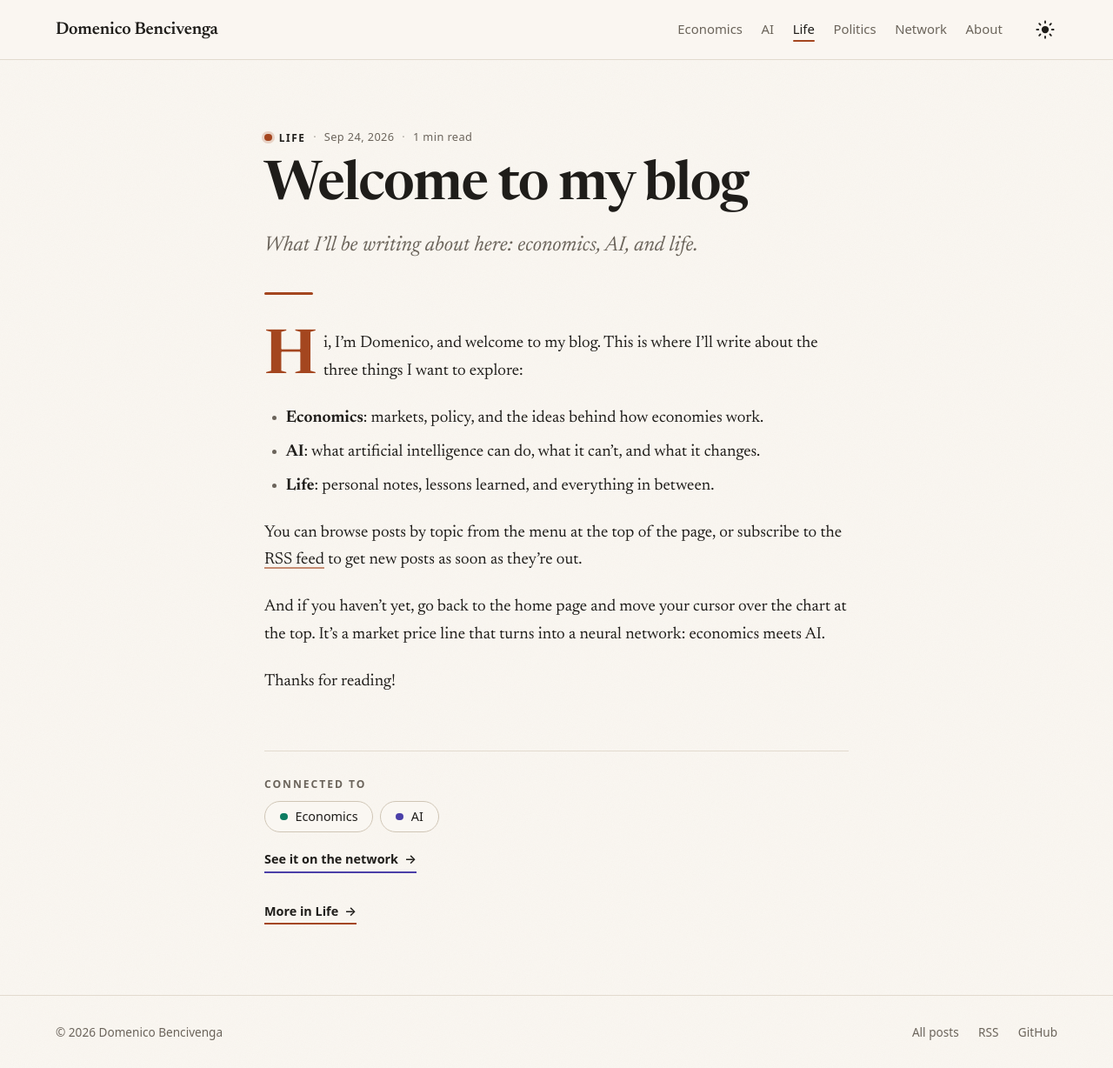
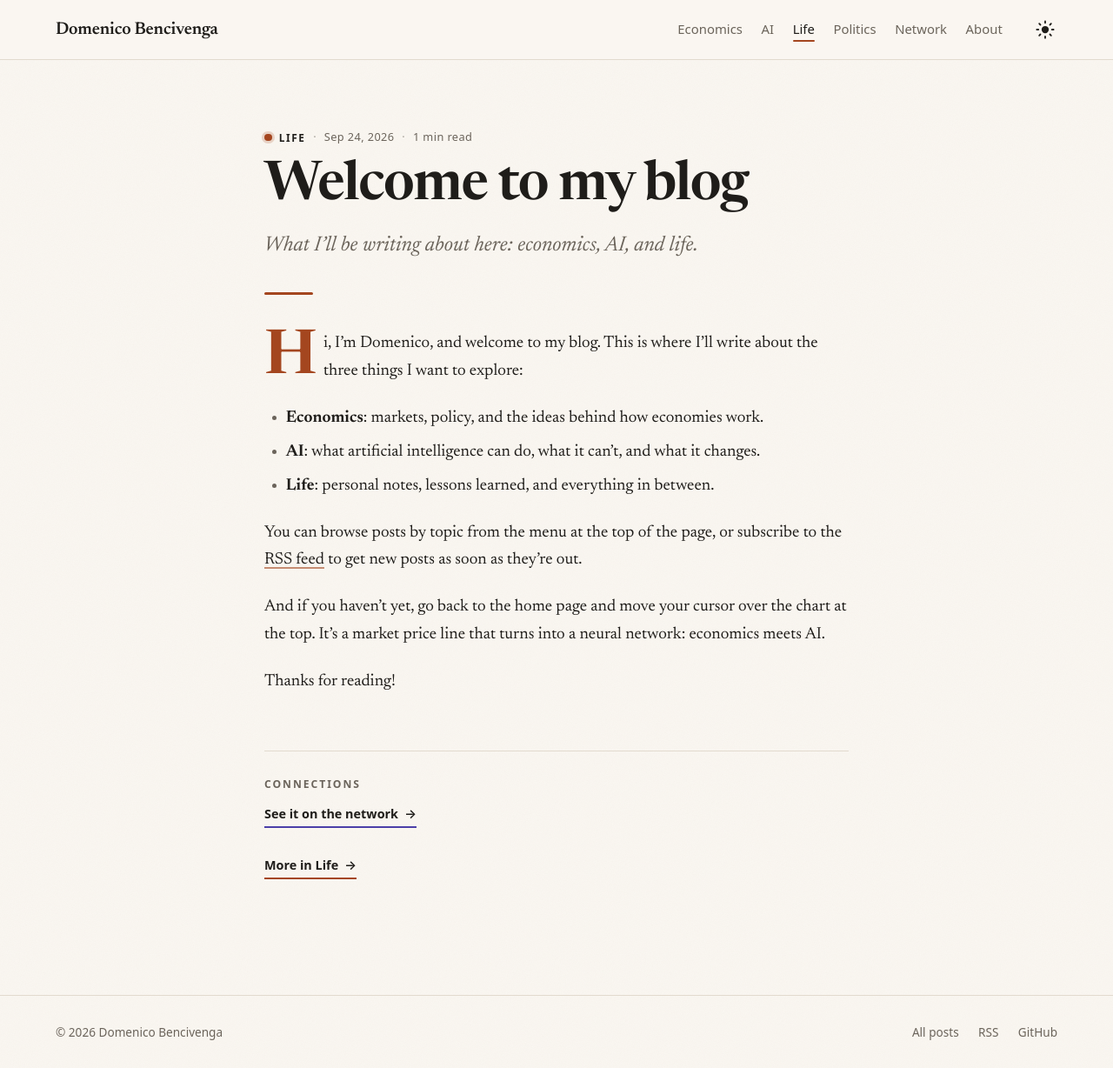
Before and after one commit to DomyB/domenico-Bencivenga-1-, a Jekyll site: the page built from _posts/2026-09-24-welcome-to-my-blog.md, in a window 1280 px wide and 1228 px high. Shown: the whole window at 87% size. Built offline with Jekyll 4.4.1, drawn with Linux system fonts in a browser that asks for light colours.

Commit message:
Update connections of “Welcome to my blog”

```diff
--- a/_posts/2026-09-24-welcome-to-my-blog.md
+++ b/_posts/2026-09-24-welcome-to-my-blog.md
@@ -1,7 +1,6 @@
 ---
 title: "Welcome to my blog"
 topic: life
-connections: [economics, ai]
 description: "What I'll be writing about here: economics, AI, and life."
 ---
 
```
